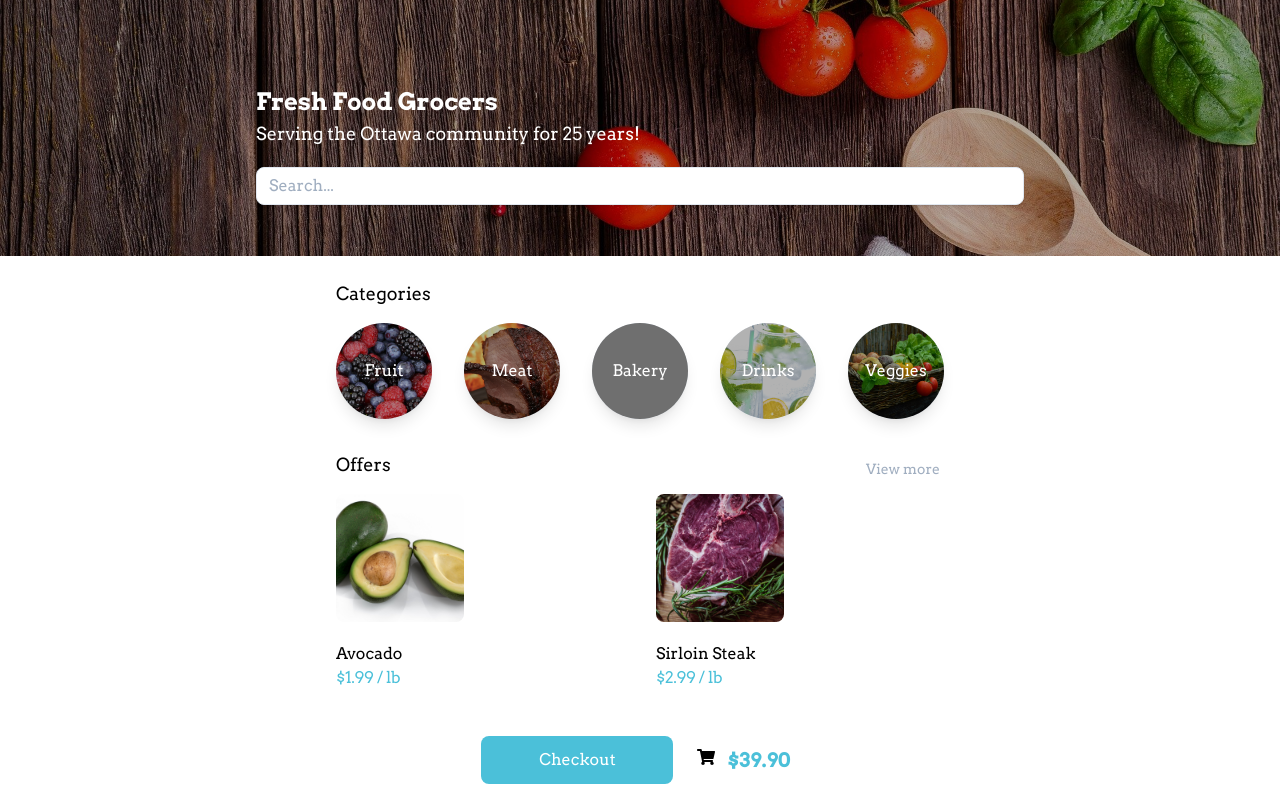
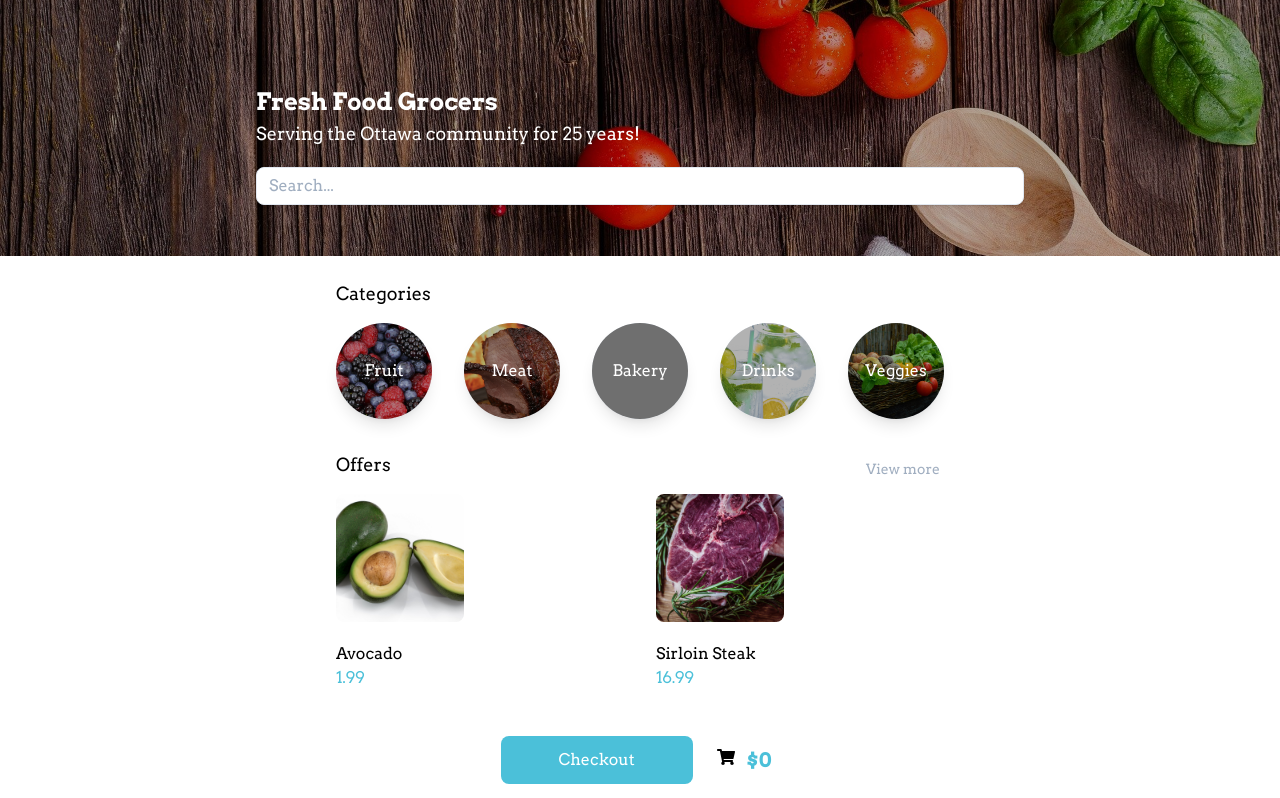
Before and after one commit to KhalidAdan/Grove, a React (Create React App) app: page / in a window 1280 px wide. Shown: the top 798 px of the page. Built offline with nearby package versions, Linux system fonts and the light colour scheme; grey boxes are pictures that could not be loaded.

Commit message:
context api seems to be doing it's thing, still need ot clean up the bottom nav and round the price

```diff
--- a/src/components/Common/BottomNav.js
+++ b/src/components/Common/BottomNav.js
@@ -1,13 +1,20 @@
-import React from "react";
+import React, { useContext } from "react";
 import {
   Link,
 } from "react-router-dom";
 import { FontAwesomeIcon } from "@fortawesome/react-fontawesome";
 import { faShoppingCart, faChevronLeft } from "@fortawesome/free-solid-svg-icons";
+import { CartContext } from "../ShoppingCartContext";
 
 export { BottomNav };
 
 function BottomNav() {
+  const [cart, setCart] = useContext(CartContext);
+
+  let total = cart.reduce((acc, current) => {
+    return acc += (current.price * current.amount)
+  }, 0);
+
   return (
     <div className="flex justify-center items-center bottom-0 h-20 w-full bg-white sticky">
       <Link to="/checkout">
@@ -21,7 +28,7 @@ function BottomNav() {
           icon={faShoppingCart}
         />
         <p className="inline-block text-tertiary font-semibold text-xl mr-2">
-          $39.90
+          ${total}
         </p>
       </div>
     </div>
--- a/src/components/Item/Item.js
+++ b/src/components/Item/Item.js
@@ -1,4 +1,4 @@
-import React, { useContext } from "react";
+import React, { useContext, useState } from "react";
 
 import { BottomNav } from "../Common/BottomNav";
 import { HomeButton } from "../Common/HomeButton";
@@ -20,17 +20,20 @@ function findItemById(uuid, type) {
 export { Item };
 
 function Item() {
-  const [cart, setCart] = useContext(CartContext);
 
   let { uuid, title } = useParams();
   let item = findItemById(uuid, title);
+
+
+  const [cart, setCart] = useContext(CartContext);
+  const [currentItem, setCurrentItem] = useState(item);
 
   return (
     <div>
       <HomeButton />
       <div className="w-full px-4 sm:px-8 md:px-16 lg:px-32 xl:px-64">
         <ItemImage {...item} />
-        <ItemInfo {...item}/>
+        <ItemInfo uuid={item.uuid} name={item.name} price={item.price} amount={item.amount ?? 0} link={item.link ?? "/link/"} />
         <RelatedLinks />
       </div>
       <BottomNav />
--- a/src/components/Item/ItemInfo.js
+++ b/src/components/Item/ItemInfo.js
@@ -1,4 +1,4 @@
-import React, { useContext } from "react";
+import React, { useContext, useState } from "react";
 import { CartContext } from "../ShoppingCartContext";
 import { FontAwesomeIcon } from "@fortawesome/react-fontawesome";
 import {
@@ -7,7 +7,7 @@ import {
   faMinus,
 } from "@fortawesome/free-solid-svg-icons";
 
-function ItemDescription({desc}) {
+function ItemDescription({ desc }) {
   return (
     <div className="mt-6 px-6">
       <p className="text-gray-500 text-sm mt-6">{desc}</p>
@@ -15,20 +15,65 @@ function ItemDescription({desc}) {
   );
 }
 
-function ItemHeader({name, price}) {
+function ItemHeader({ uuid, name, amount, price, link }) {
+  // set up context
+  const [cart, setCart] = useContext(CartContext);
+  const [count, setCount] = useState(0);
 
-  const [cart, setCart] = useContext(CartContext);
+  const isItemInCart = () => {
+    let itemFound = cart.find((elem) => {
+      if ( elem.id === uuid ) {
+        return true;
+      } else {
+        return false;
+      }
+    });
+    return itemFound;
+  }
 
-  console.log(cart);
-  const AddToCart = () => {
-    setCart(cart => [...cart, {
-        id: "486336f-3da3-4190-bfef-0e6d80eea582",
-        name: "Avocado",
-        amount: 3,
-        price: 3.99,
-        link: "/item/",
+  const addToCart = () => {
+    // check to see if this item's id is in the cart
+    if (isItemInCart()) {// if yes update value
+      let newCart = cart.map((elem) => {
+        if (elem.id === uuid && elem.amount < 100) {
+          elem.amount++;
+          console.log(elem.amount);
+          setCount((count) => elem.amount);
+        }
+        return elem;
+      });
+      updateCart(newCart);
+    } else {
+      setCount(1);
+      setCart((cart) => [...cart, {
+        id: uuid,
+        name: name,
+        amount: amount + 1,
+        price: price,
+        link: link
       }]);
     }
+
+
+    // if no add to cart
+  };
+
+  const removeFromCart = () => {
+    // check to see if this item's id is in the cart
+    let newCart = cart.map((elem) => {
+      if (elem.id === uuid && elem.amount > 0) {
+        elem.amount--;
+        console.log(elem.amount);
+        setCount((count) => elem.amount);
+      }
+      return elem;
+    });
+    updateCart(newCart);
+  };
+
+  const updateCart = (newCart) => {
+    setCart(newCart);
+  };
 
   return (
     <div className="mt-6 px-6">
@@ -44,13 +89,14 @@ function ItemHeader({name, price}) {
         <div className="flex items-center">
           <button
             className="rounded-lg bg-white border-gray-500  border-2 px-3 mr-3"
-            onClick={AddToCart}
+            onClick={addToCart}
           >
             <FontAwesomeIcon className="text-xs" icon={faPlus} />
           </button>
-          <span className="text-lg font-semibold w-3">12</span>
+          <span className="text-lg font-semibold w-3">{count}</span>
           <button
             className="rounded-lg bg-white border-gray-500  border-2 px-3 ml-4"
+            onClick={removeFromCart}
           >
             <FontAwesomeIcon className="text-xs" icon={faMinus} />
           </button>
@@ -60,13 +106,13 @@ function ItemHeader({name, price}) {
   );
 }
 
-export {ItemInfo};
+export { ItemInfo };
 
-function ItemInfo({name, price, desc}) {
+function ItemInfo({ uuid, name, amount, price, link, desc }) {
   return (
     <div>
-            <ItemHeader name={name} price={price}/>
+      <ItemHeader uuid={uuid} name={name} price={price} amount={amount ?? 0} link={link ?? ""} />
       <ItemDescription desc={desc} />
     </div>
-    )
+  );
 }
--- a/src/components/ShoppingCartContext.js
+++ b/src/components/ShoppingCartContext.js
@@ -4,29 +4,7 @@ export const CartContext = createContext();
 
 export const CartProvider = (props) => {
   // update below line for cart retrieval
-  const [cart, setCart] = useState([
-    {
-      id: "486336f-3da3-4190-bfef-0e6d80eea582",
-      name: "Avocado",
-      amount: 3,
-      price: 3.99,
-      link: "/item/",
-    },
-    {
-      id: "fa4072a4-862c-494f-8088-168f61ad0be5",
-      name: "Ritz Crackers",
-      amount: 4,
-      price: 3.99,
-      link: "/item/",
-    },
-    {
-      id: "454b3d67-7ad3-4576-9ba3-315a985e97c3",
-      name: "Sirloin Steak",
-      amount: 11,
-      price: 3.99,
-      link: "/item/",
-    },
-  ]);
+  const [cart, setCart] = useState([]);
   return (
     <CartContext.Provider value={[cart, setCart]}>
       {props.children}
--- a/src/data/specialcategory.json
+++ b/src/data/specialcategory.json
@@ -6,28 +6,28 @@
         {
           "uuid": "e486336f-3da3-4190-bfef-0e6d80eea582",
           "name": "Avocado",
-          "price": "$1.99 / lb",
+          "price": 1.99,
           "pic": "assets/images/avocado.jpg",
           "desc" : "Lorem ipsum dolor sit amet, consectetur adipiscing elit, sed do eiusmod tempor incididunt ut labore et dolore magna aliqua. Ut enim ad minim veniam, quis nostrud exercitation ullamco laboris nisi ut aliquip ex ea commodo consequat. Duis aute irure dolor in reprehenderit in voluptate velit esse cillum dolore eu fugiat nulla pariatur.Lorem ipsum dolor sit amet, consectetur adipiscing elit, sed do eiusmod tempor incididunt ut labore et dolore magna aliqua. Ut enim ad minim veniam, quis nostrud exercitation ullamco laboris nisi ut aliquip ex ea commodo consequat. Duis aute irure dolor in reprehenderit in voluptate velit esse cillum dolore eu fugiat nulla pariatur."
         },
         {
           "uuid": "454b3d67-7ad3-4576-9ba3-315a985e97c3",
           "name": "Sirloin Steak",
-          "price": "$2.99 / lb",
+          "price": 16.99,
           "pic": "assets/images/steak.jpg",
           "desc" : "Lorem ipsum dolor sit amet, consectetur adipiscing elit, sed do eiusmod tempor incididunt ut labore et dolore magna aliqua. Ut enim ad minim veniam, quis nostrud exercitation ullamco laboris nisi ut aliquip ex ea commodo consequat. Duis aute irure dolor in reprehenderit in voluptate velit esse cillum dolore eu fugiat nulla pariatur."
         },
         {
           "uuid": "fa4072a4-862c-494f-8088-168f61ad0be5",
           "name": "Ritz Crackers",
-          "price": "$3.99 / lb",
+          "price": 3.99,
           "pic": "assets/images/crackers-2067632_1920.jpg",
           "desc" : "Lorem ipsum dolor sit amet, consectetur adipiscing elit, sed do eiusmod tempor incididunt ut labore et dolore magna aliqua. Ut enim ad minim veniam, quis nostrud exercitation ullamco laboris nisi ut aliquip ex ea commodo consequat. Duis aute irure dolor in reprehenderit in voluptate velit esse cillum dolore eu fugiat nulla pariatur."
         },
         {
           "uuid": "52b09a24-8604-4679-bbd1-f6878007f927",
           "name": "Milk",
-          "price": "$4.99 / lb",
+          "price": 4.99,
           "pic": "assets/images/milk-1887234_1920.jpg",
           "desc" : "Lorem ipsum dolor sit amet, consectetur adipiscing elit, sed do eiusmod tempor incididunt ut labore et dolore magna aliqua. Ut enim ad minim veniam, quis nostrud exercitation ullamco laboris nisi ut aliquip ex ea commodo consequat. Duis aute irure dolor in reprehenderit in voluptate velit esse cillum dolore eu fugiat nulla pariatur."
         }
@@ -39,25 +39,25 @@
         {
           "uuid": "189bb072-966f-491b-8aa1-e31f2c8a001e",
           "name": "Pringles",
-          "price": "$1.99 / lb",
+          "price": 1.99,
           "pic": "assets/images/chips-843993_1920.jpg"
         },
         {
           "uuid": "84d56834-3ccc-4ca5-ac02-fd46b6b445f7",
           "name": "Spicy Jalapeno Pizza",
-          "price": "$2.99 / lb",
+          "price": 2.99,
           "pic": "assets/images/pizza-3199081_1920.jpg"
         },
         {
           "uuid": "564a3adc-362c-451d-bcad-45efd928e3be",
           "name": "Hummus",
-          "price": "$3.99 / lb",
+          "price": 3.99,
           "pic": "assets/images/hummus-4834772_1920.jpg"
         },
         {
           "uuid": "bbb00758-505a-4795-9713-ad14b7ae5d13",
           "name": "Macaroons",
-          "price": "$4.99 / lb",
+          "price": 4.99,
           "pic": "assets/images/cookies-4053771_1920.jpg"
         }
       ]
@@ -68,25 +68,25 @@
         {
           "uuid": "7c38cede-6e7f-4e22-af87-77dd2863bd9f",
           "name": "Basil",
-          "price": "$1.99 / lb",
+          "price": 1.99,
           "pic": "assets/images/top-view-1248955_1920.jpg"
         },
         {
           "uuid": "d56cfdc5-0dee-4aae-ba76-f4d4eb5263de",
           "name": "Thyme",
-          "price": "$2.99 / lb",
+          "price": 2.99,
           "pic": "assets/images/herbs-2523119_1920.jpg"
         },
         {
           "uuid": "8dfc390a-1736-4692-bafc-503d82cd9844",
           "name": "Parsley",
-          "price": "$3.99 / lb",
+          "price": 3.99,
           "pic": "assets/images/parsley-4688651_1920.jpg"
         },
         {
           "uuid": "11c5cb7b-2f9c-4a83-bbfd-65405a299104",
           "name": "Assorted Spices",
-          "price": "$4.99 / lb",
+          "price": 4.99,
           "pic": "assets/images/spices-887348_1920.jpg"
         }
       ]
--- a/src/helpers/AddtoCart.js
+++ /dev/null
@@ -1,4 +0,0 @@
-import React, { useState, useContext } from 'react';
-import { CartContext } from '../components/ShoppingCartContext';
-
-export{AddToCart};
```
Lines whose indentation alone changed are shown as unchanged.
